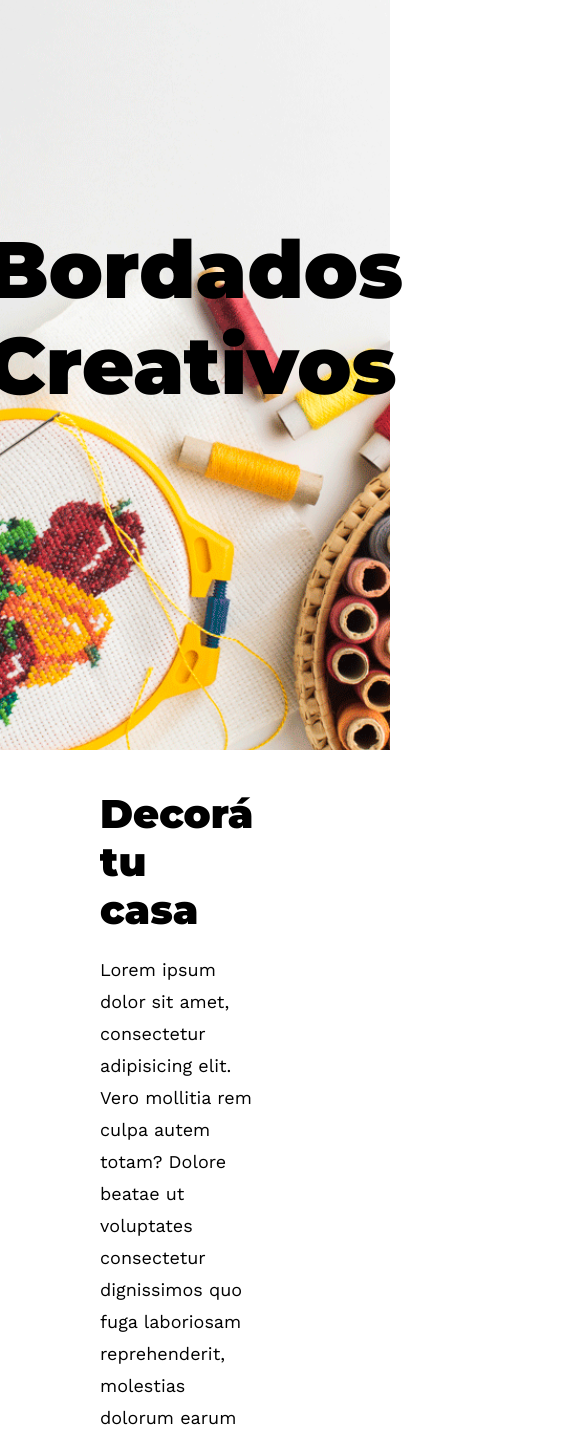
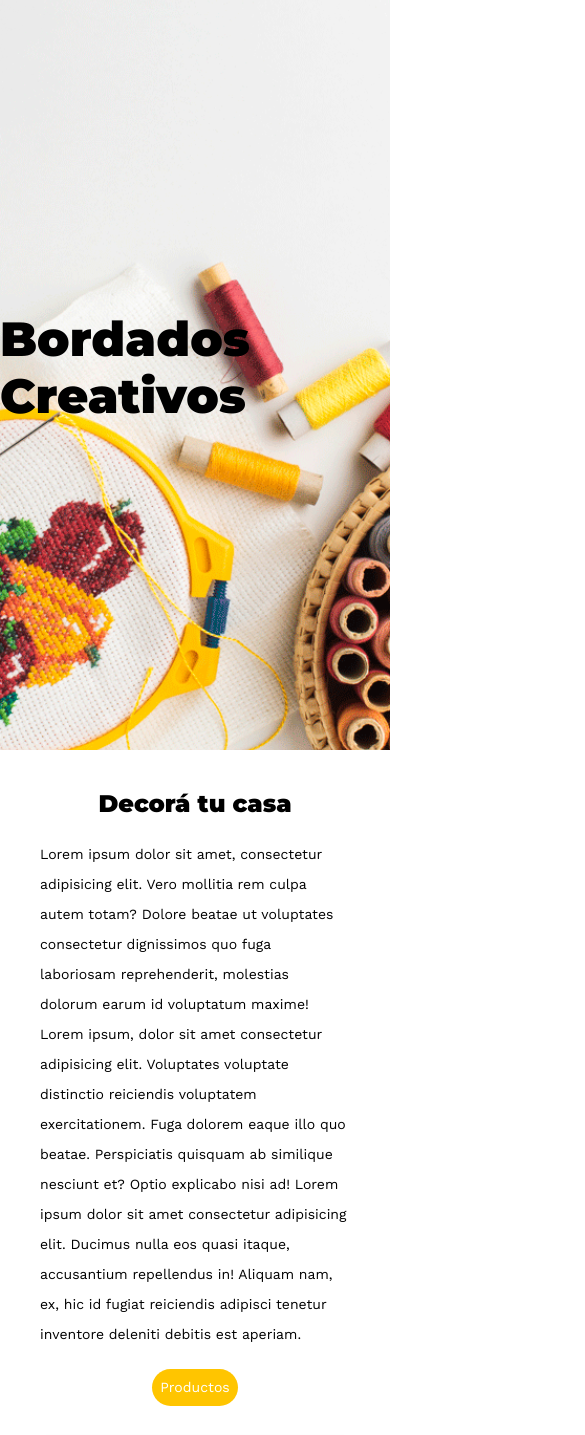
Before and after one commit to maropra/proyectoCoder, a website: page paginas/index.html in a window 390 px wide. Shown: the part 94-1529 px from the top of the page, 585 px wide, since content can reach past the window. Drawn offline with nearby package versions, Linux system fonts and the light colour scheme.

Commit message:
index responsive tablet y mobile

```diff
--- a/paginas/index.html
+++ b/paginas/index.html
@@ -5,8 +5,10 @@
     <meta charset="UTF-8">
     <meta http-equiv="X-UA-Compatible" content="IE=edge">
     <meta name="viewport" content="width=device-width, initial-scale=1.0">
-    <meta name="keywords" content="bordado, bordado mexicano, bordados a mano, bordado de flores, bordado artesanal, bordado a mano flores">
-    <meta name="description" content="En puntada libre ofrecemos bordados decorativos personalizados para decorar tu ambiente y personalizar tu ropa. Todos los bordados son relizados a mano por nuestro equipo profesional. Si querés aprender como hacerlos vos mismo te invitamos a nuestros talleres.">
+    <meta name="keywords"
+        content="bordado, bordado mexicano, bordados a mano, bordado de flores, bordado artesanal, bordado a mano flores">
+    <meta name="description"
+        content="En puntada libre ofrecemos bordados decorativos personalizados para decorar tu ambiente y personalizar tu ropa. Todos los bordados son relizados a mano por nuestro equipo profesional. Si querés aprender como hacerlos vos mismo te invitamos a nuestros talleres.">
     <link rel="stylesheet" href="https://cdn.jsdelivr.net/npm/bootstrap@4.6.0/dist/css/bootstrap.min.css"
         integrity="sha384-B0vP5xmATw1+K9KRQjQERJvTumQW0nPEzvF6L/Z6nronJ3oUOFUFpCjEUQouq2+l" crossorigin="anonymous">
     <link rel="stylesheet" href="https://use.fontawesome.com/releases/v5.15.3/css/all.css"
@@ -70,7 +72,9 @@
                 </p>
                 <a class="secc__link" href="productos.html">Productos</a>
             </div>
-            <img class="secc__img" src="../img/img1.jpg" alt="cuadro boradado decorativo">
+            <div>
+                <img class="secc__img" src="../img/img1.jpg" alt="cuadro boradado decorativo">
+            </div>
         </section>
         <section class="secc secc--azul">
             <div class="secc__descripcion--azul">
@@ -87,7 +91,9 @@
                 </p>
                 <a class="secc__link secc__link--blanco" href="productos.html">Productos</a>
             </div>
-            <img class="secc__img secc__img--sm" src="../img/img2.jpg" alt="prenda de ropa bordada">
+            <div>
+                <img class="secc__img secc__img--sm" src="../img/img2.jpg" alt="prenda de ropa bordada">
+            </div>
         </section>
         <section class="secc">
             <div class="secc__descripcion">
@@ -105,7 +111,9 @@
                 </p>
                 <a class="secc__link" href="talleres.html">Productos</a>
             </div>
-            <img class="secc__img" src="../img/img3.jpg" alt="taller de bordado">
+            <div>
+                <img class="secc__img" src="../img/img3.jpg" alt="taller de bordado">
+            </div>
         </section>
     </main>
 
--- a/scss/style.scss
+++ b/scss/style.scss
@@ -43,14 +43,6 @@ body{
         font-family: 'Montserrat', sans-serif;
         font-weight: 900px;
         font-size: 5rem;
-        animation-name: slide;
-        animation-duration: 3s;
-        animation-iteration-count: 1;
-        animation-fill-mode: forwards;
-    }
-    @keyframes slide {
-        0% {margin-top:100%;}
-        100% {margin-top:-100px;}
     }
 
 }
@@ -364,3 +356,70 @@ body{
     font-size: 0.8rem;
     padding: 10px;
 }
+
+/*********************************Media Queries********************/
+
+@media (max-width: 768px){
+    .header .header__titulo{
+        font-size: 3rem;
+    }
+    .secc {
+        flex-direction: column;
+    }
+    .secc__descripcion{
+        display: flex;
+        flex-direction: column;
+        justify-content: center;
+        align-items: center;
+        padding-bottom: 2rem;
+    }
+    .secc__descripcion--azul{
+        display: flex;
+        flex-direction: column;
+        justify-content: center;
+        align-items: center;
+        padding-bottom: 2rem;
+    }
+    .footer{
+        flex-direction: column;
+        justify-content: space-around;
+        height: 100vh;
+    }
+    .footer__contenedor{
+        height: fit-content;
+        margin: 10px;
+    }
+}
+
+@media (max-width: 450px){
+    .header {
+        display: flex;
+        flex-direction: column;
+        flex-wrap: wrap;
+        align-content: center;
+        justify-content: center;
+        width: 100%;
+    }
+    .header__titulo{
+        font-size: 2rem;
+        align-self: center;
+    }
+    .secc{
+        padding: 40px;
+    }
+    .secc__titulo{
+        font-size: 1.5rem;
+    }
+    .secc__texto{
+        font-size: 14px;
+        line-height: 30px;
+    }
+    .secc__link{
+        font-size: 14px;
+        width: fit-content;
+    }
+    .secc__img{
+        width: 100%;
+    }
+
+}
```
Also changed, not shown: estilos/estilos.css.
